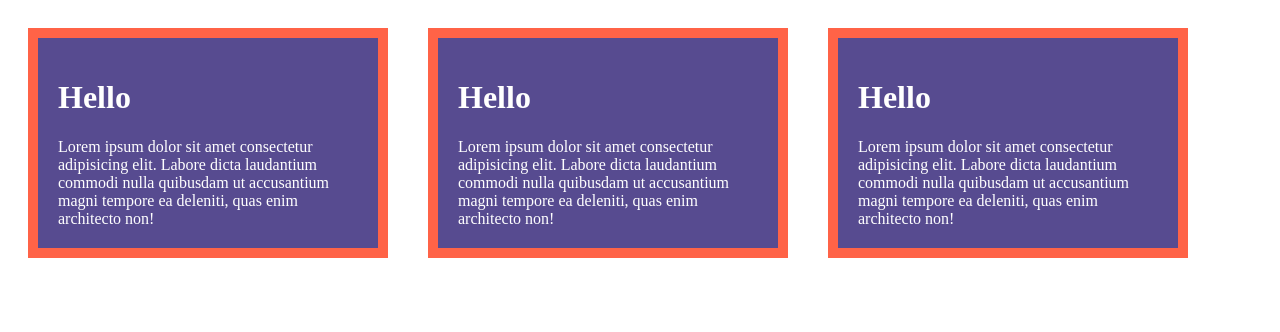
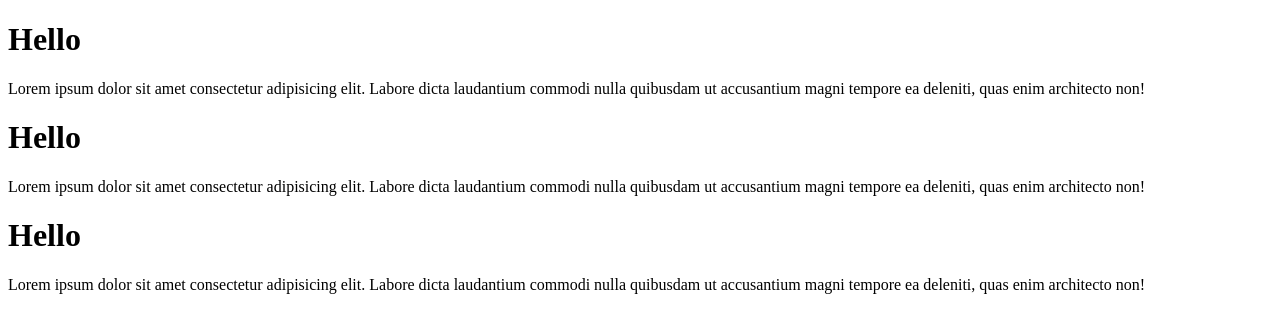
Before and after one commit to muhammadranju/learning-html-css, a plain HTML site: page demo.html in a window 1280 px wide. Drawn offline with Linux system fonts and the light colour scheme.

Commit message:
feat: added commit my_div class and add new style in h1 text transform

```diff
--- a/demo.css
+++ b/demo.css
@@ -10,14 +10,18 @@
   border: 10px solid tomato;
 } */
 
-.my_div {
+/* .my_div {
   background: #574b90;
   margin: 20px;
   padding: 20px;
   color: white;
   width: 300px;
-  /* max-width: 1140px; */
-  /* min-width: 500px; */
+  max-width: 1140px; */
+/* min-width: 500px;
   float: left;
   border: 10px solid tomato;
+} */
+
+h1 {
+  text-transform: capitalize;
 }
```
